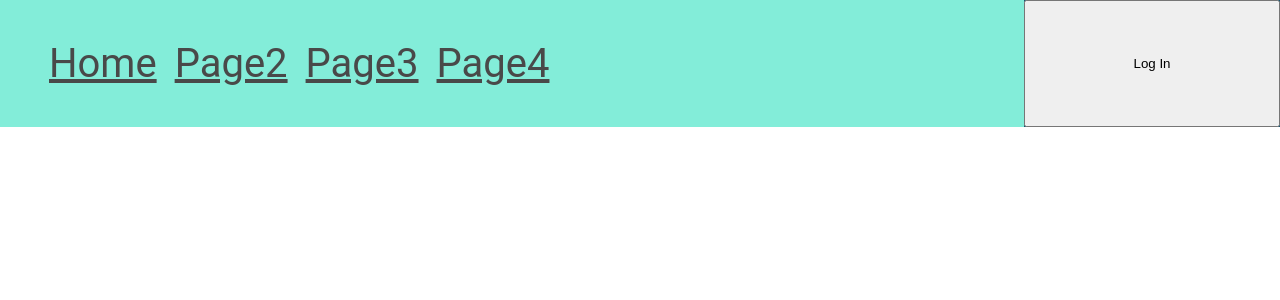
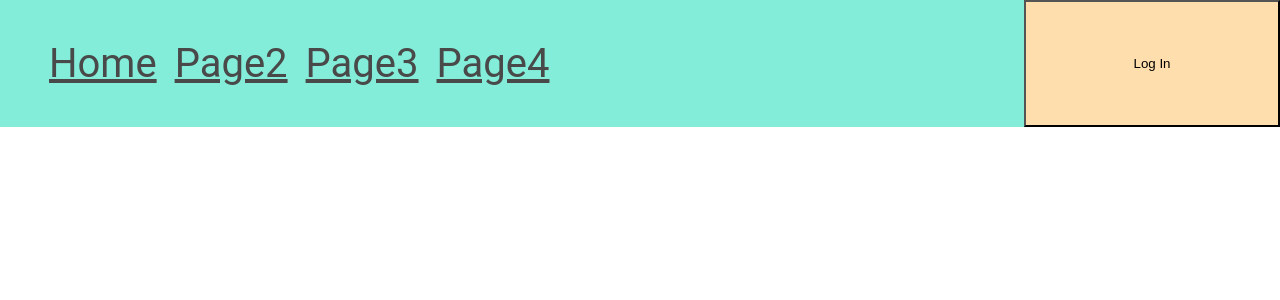
Before and after one commit to VolodymyrPliuta/LoginPage, a React (Create React App) app: page / in a window 1280 px wide. Shown: the top 300 px of the page. Built offline with nearby package versions, Linux system fonts and the light colour scheme.

Commit message:
Change background color for LogIn button

```diff
--- a/src/index.css
+++ b/src/index.css
@@ -23,6 +23,7 @@ body {
 
 .button {
   width: 100%;
+  background-color: navajowhite;
 }
 
 ol {
```
